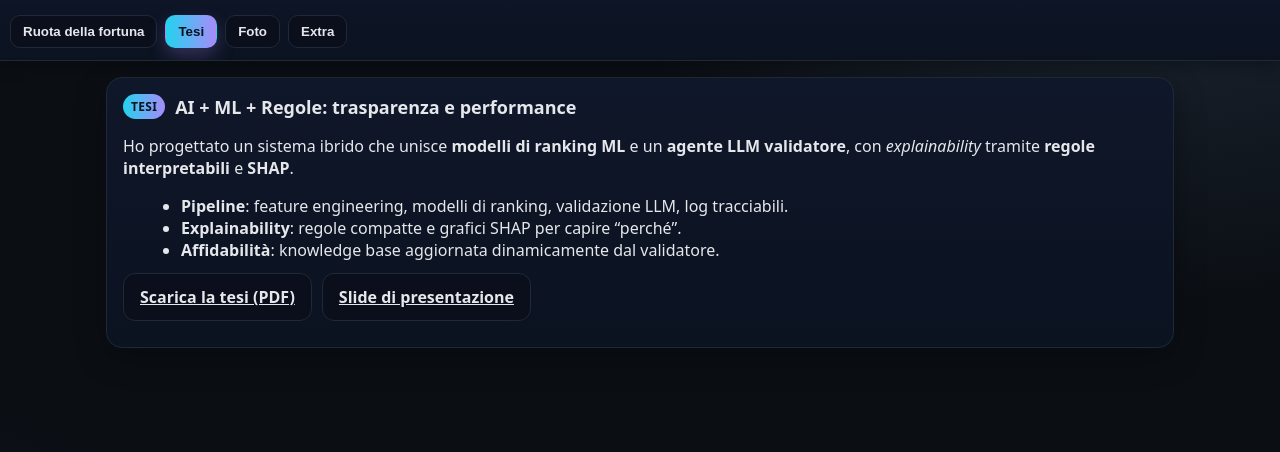
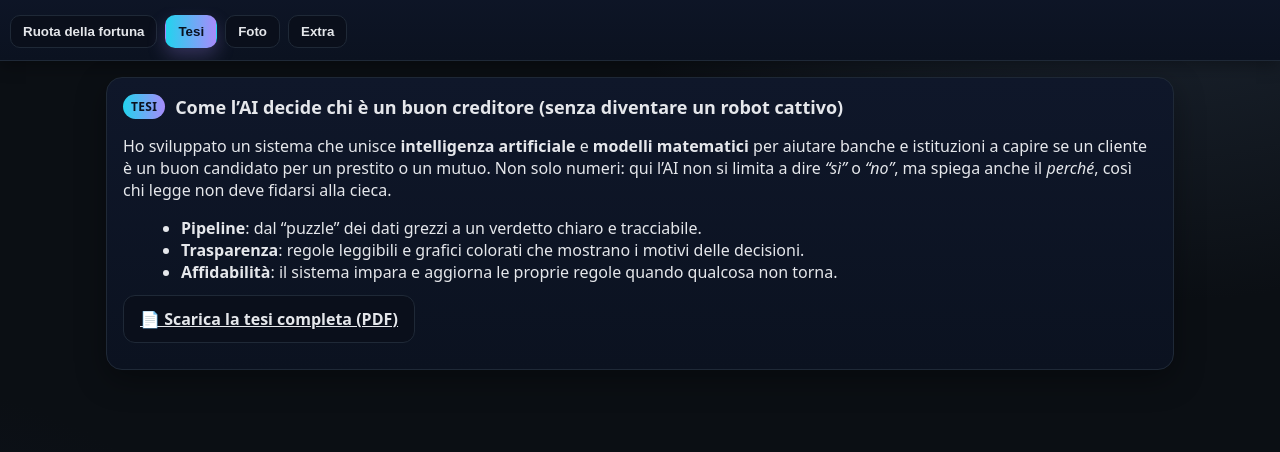
Before and after one commit to francescodili/laurea_francesco, a plain HTML site: page index.html in a window 1280 px wide. Both pictures are taken after a click on the tab "Tesi". Shown: the part 38-490 px from the top of the page. Drawn offline with Linux system fonts and the light colour scheme.

Commit message:
Update index.html

```diff
--- a/index.html
+++ b/index.html
@@ -48,25 +48,30 @@
 <!-- TESI -->
 <section id="tab-tesi" role="tabpanel" aria-labelledby="btn-tesi" class="panel">
   <div class="card">
-        <h2 class="title"><span class="chip">TESI</span><span>AI + ML + Regole: trasparenza e performance</span></h2>
+    <h2 class="title">
+      <span class="chip">TESI</span>
+      <span>Come l’AI decide chi è un buon creditore (senza diventare un robot cattivo)</span>
+    </h2>
     <p>
-          Ho progettato un sistema ibrido che unisce <strong>modelli di ranking ML</strong> e un
-          <strong>agente LLM validatore</strong>, con <em>explainability</em> tramite <strong>regole interpretabili</strong> e <strong>SHAP</strong>.
+      Ho sviluppato un sistema che unisce <strong>intelligenza artificiale</strong> e
+      <strong>modelli matematici</strong> per aiutare banche e istituzioni a capire
+      se un cliente è un buon candidato per un prestito o un mutuo.
+      Non solo numeri: qui l’AI non si limita a dire <em>“sì”</em> o <em>“no”</em>,
+      ma spiega anche il <em>perché</em>, così chi legge non deve fidarsi alla cieca.
     </p>
     <ul class="bullet">
-          <li><strong>Pipeline</strong>: feature engineering, modelli di ranking, validazione LLM, log tracciabili.</li>
-          <li><strong>Explainability</strong>: regole compatte e grafici SHAP per capire “perché”.</li>
-          <li><strong>Affidabilità</strong>: knowledge base aggiornata dinamicamente dal validatore.</li>
+      <li><strong>Pipeline</strong>: dal “puzzle” dei dati grezzi a un verdetto chiaro e tracciabile.</li>
+      <li><strong>Trasparenza</strong>: regole leggibili e grafici colorati che mostrano i motivi delle decisioni.</li>
+      <li><strong>Affidabilità</strong>: il sistema impara e aggiorna le proprie regole quando qualcosa non torna.</li>
     </ul>
     <div class="cta-row">
-          <!-- PDF nella root della repo -->
-          <a class="btn ghost" href="Tesi%20Di%20Liberti.pdf" download target="_blank" rel="noopener">
-            Scarica la tesi (PDF)
+      <a class="btn ghost" href="Tesi Finale Di Liberti Francesco.pdf" download target="_blank" rel="noopener">
+        📄 Scarica la tesi completa (PDF)
       </a>
-          <a class="btn ghost" href="#" target="_blank" rel="noopener">Slide di presentazione</a>
     </div>
   </div>
 </section>
+
 
     <!-- FOTO -->
     <section id="tab-foto" role="tabpanel" aria-labelledby="btn-foto" class="panel">
```
Lines whose indentation alone changed are shown as unchanged.
